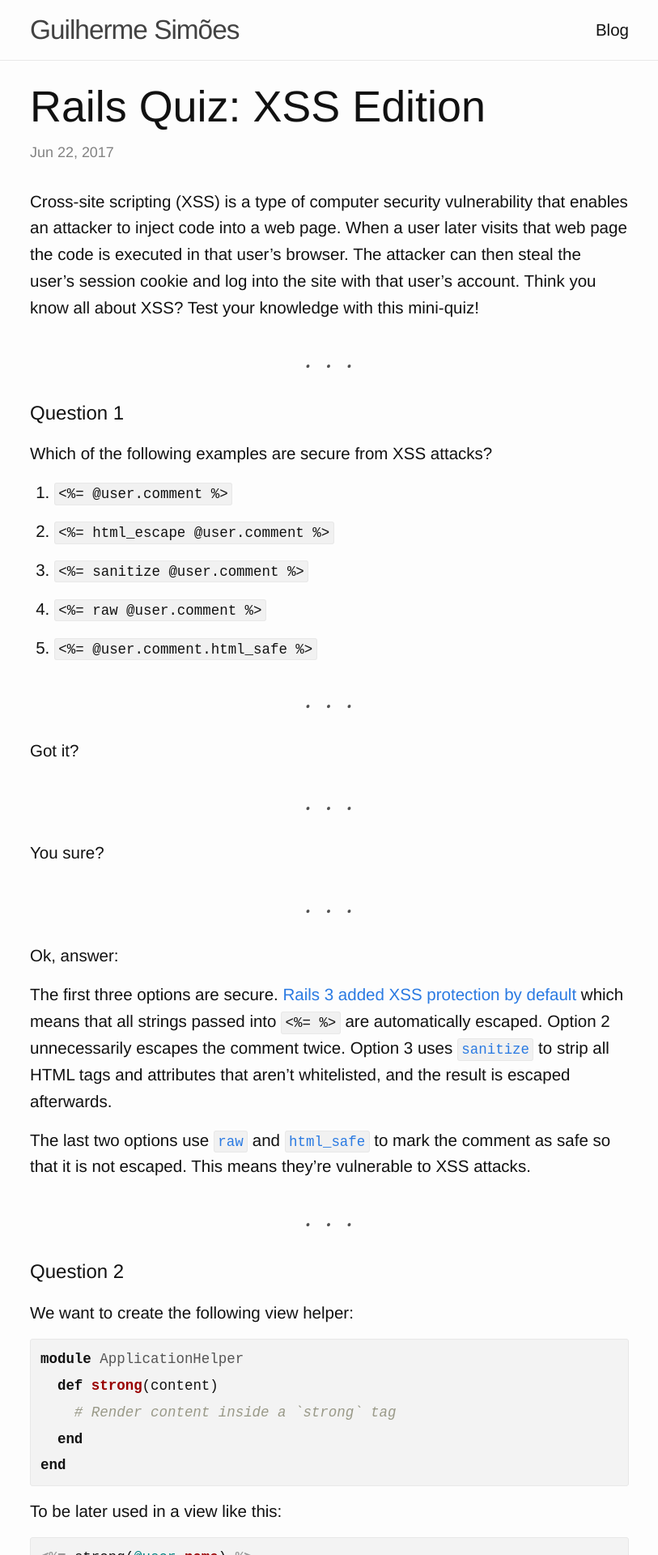
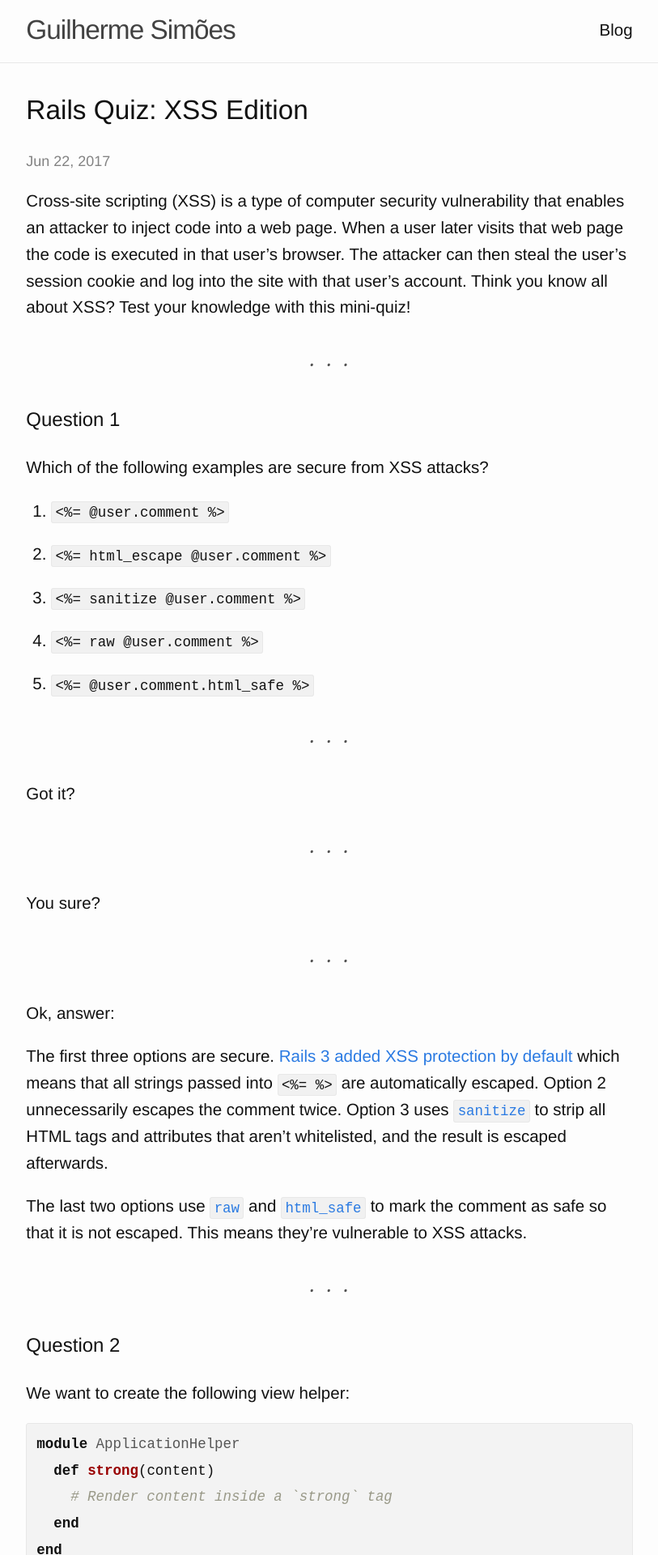
Before and after one commit to guilhermesimoes/guilhermesimoes.github.io, a Jekyll site: the page built from _posts/2017-06-22-rails-quiz-xss-edition.md, in a window 1280 px wide. Shown: the top 1920 px of the page at 81% size, without its empty margins (233-1046 px from the left). Built offline with Jekyll 4.4.1, drawn with Linux system fonts in a browser that asks for light colours.

Commit message:
Use `em` instead of `px`

```diff
--- a/_sass/_base.scss
+++ b/_sass/_base.scss
@@ -26,6 +26,7 @@ body {
   font: $base-font-weight #{$base-font-size}/#{$base-line-height} $base-font-family;
   color: $text-color;
   background-color: $background-color;
+  margin-bottom: $spacing-unit * 2;
 }
 
 
@@ -56,7 +57,7 @@ img {
  * Lists
  */
 ul, ol {
-  margin-left: $spacing-unit;
+  margin-left: $spacing-unit * 3/4;
 }
 
 li {
--- a/_sass/_layout.scss
+++ b/_sass/_layout.scss
@@ -129,21 +129,3 @@
 .post-link {
   display: block;
 }
-
-
-
-/**
- * Posts
- */
-.post-header {
-  margin-bottom: $spacing-unit;
-}
-
-.post-title {
-  font-size: 2.625em;
-  line-height: 1;
-}
-
-.post-content {
-  margin-bottom: $spacing-unit;
-}
--- a/_sass/_main.scss
+++ b/_sass/_main.scss
@@ -8,7 +8,7 @@ $base-font-weight: 400 !default;
 $small-font-size:  $base-font-size * 0.875 !default;
 $base-line-height: 1.6 !default;
 
-$spacing-unit:     30px !default;
+$spacing-unit:     2em !default;
 
 $text-color:       #111 !default;
 $background-color: #fdfdfd !default;
@@ -19,10 +19,10 @@ $grey-color-light: lighten($grey-color, 40%) !default;
 $grey-color-dark:  darken($grey-color, 25%) !default;
 
 // Width of the content area
-$content-width:    800px !default;
+$content-width:    40.5em !default;
 
-$on-palm:          600px !default;
-$on-laptop:        800px !default;
+$on-palm:          38em !default;
+$on-laptop:        50em !default;
 
 @mixin media-query($device) {
   @media screen and (max-width: $device) {
--- a/_sass/_post.scss
+++ b/_sass/_post.scss
@@ -1,8 +1,20 @@
-.post hr {
+/**
+ * Posts
+ */
+.post-title {
+  font-size: 1.625em;
+  line-height: 1;
+}
+
+.post-content {
+  margin-bottom: $spacing-unit * 2;
+}
+
+.post-content hr {
   box-sizing: content-box;
   display: block;
-  margin-top: 52px;
-  margin-bottom: 42px;
+  margin-top: $spacing-unit + 0.5;
+  margin-bottom: $spacing-unit + 0.5;
   height: 0;
   border: 0;
   text-align: center;
@@ -10,7 +22,7 @@
 
   &:before {
     position: relative;
-    top: -30px;
+    top: -1em;
     display: inline-block;
     margin-left: .6em;
     content: '...';
@@ -20,7 +32,7 @@
     font-family: Georgia,Cambria,"Times New Roman",Times,serif;
     font-weight: 400;
     font-style: italic;
-    font-size: 30px;
+    font-size: 1.2em;
     letter-spacing: .6em;
   }
 }
```
